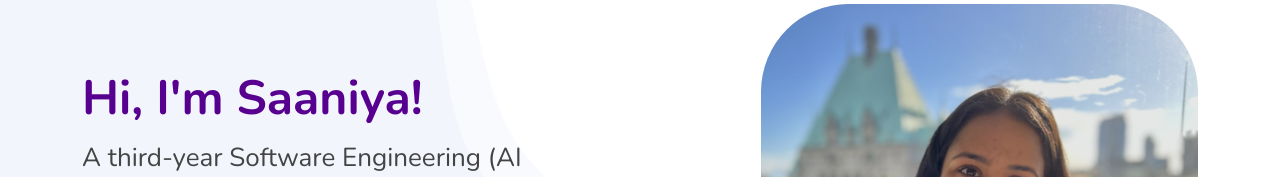
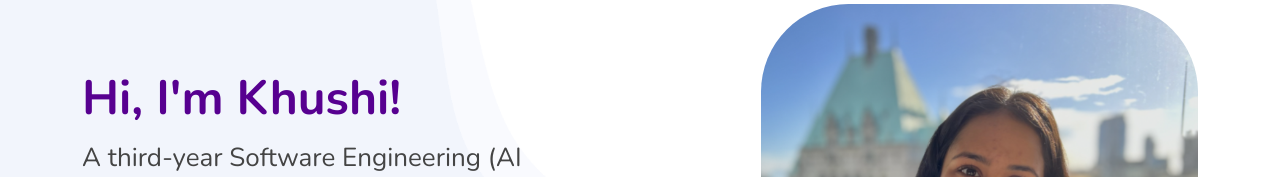
Before and after one commit to Saaniya19/MyPortfolio, a plain HTML site: page index.html in a window 1280 px wide. Shown: the part 177-354 px from the top of the page. Drawn offline with nearby package versions, Linux system fonts and the light colour scheme.

Commit message:
Update index.html

```diff
--- a/index.html
+++ b/index.html
@@ -64,7 +64,7 @@
     <div class="container">
       <div class="row">
         <div class="col-lg-6 d-flex flex-column justify-content-center">
-          <h1 data-aos="fade-up">Hi, I'm Saaniya!</h1>
+          <h1 data-aos="fade-up">Hi, I'm Khushi!</h1>
           <h2 data-aos="fade-up" data-aos-delay="400">A third-year Software Engineering (AI Specialization) student at the University of Waterloo, on a journey to enrich my knowledge in all fields of software development.</h2>
           <div data-aos="fade-up" data-aos-delay="600">
             <div class="text-center text-lg-start">
```
